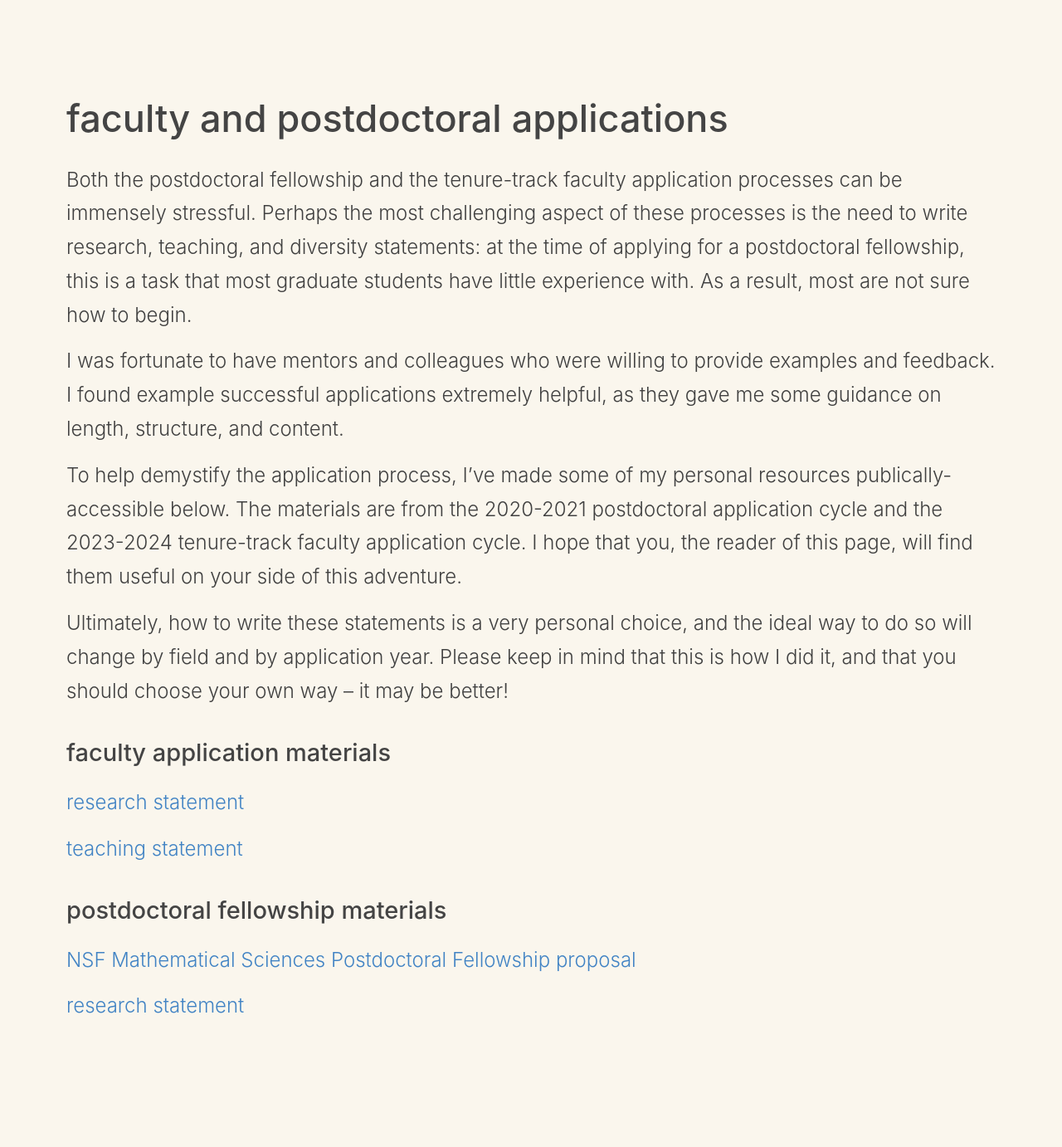
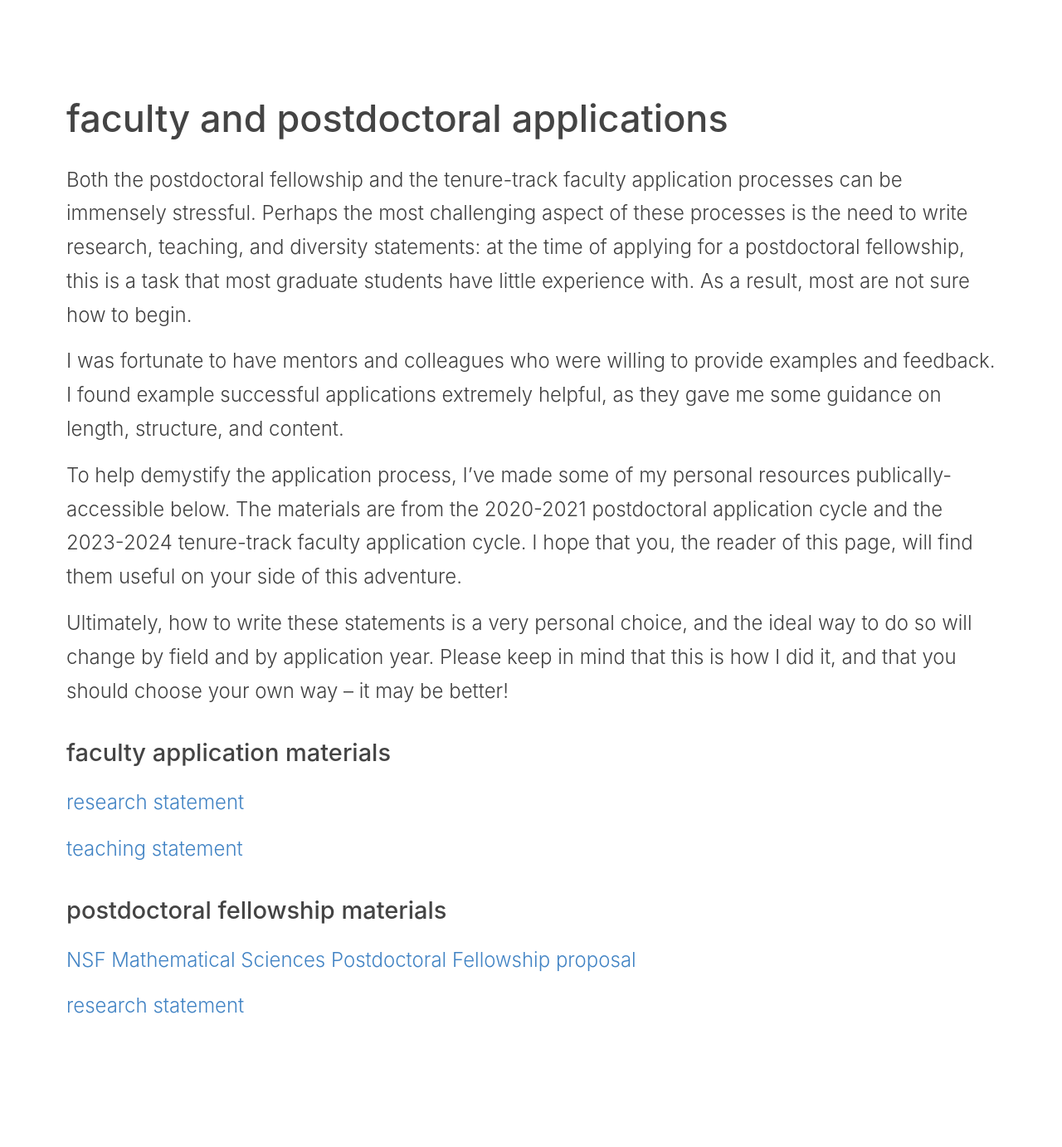
Before and after one commit to nmboffi/nmboffi.github.io, a Jekyll site: the page built from _pages/faculty_applications.md, in a window 1280 px wide. Shown: the whole page at 83% size. Built offline with Jekyll 4.4.1, drawn with Linux system fonts in a browser that asks for light colours.

Commit message:
Restore white page background
Co-Authored-By: Claude Fable 5.1 <noreply@anthropic.com>

```diff
--- a/assets/style.scss
+++ b/assets/style.scss
@@ -26,7 +26,7 @@ html {
 }
 
 body {
-  background: #faf6ed;
+  background: #fff;
   font-family: -apple-system, BlinkMacSystemFont, "Segoe UI", Roboto, "Helvetica Neue", Arial, sans-serif;
   color: #404040;
   line-height: 1.7;
```
